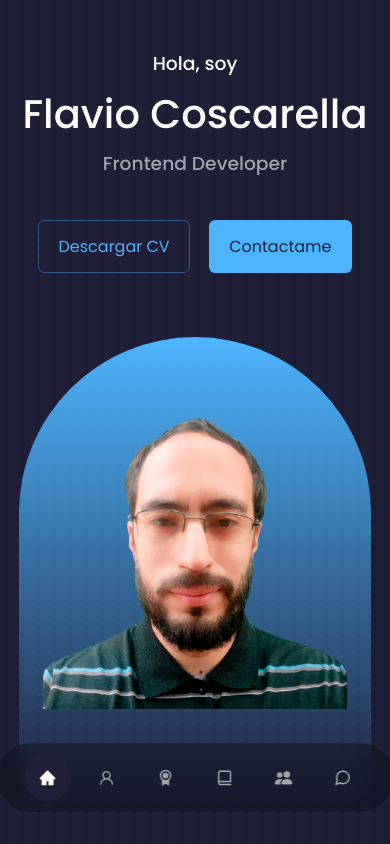
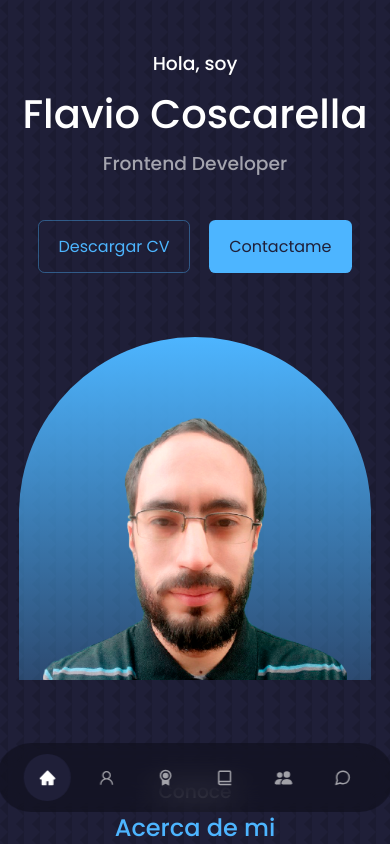
Before and after one commit to Flaviodc7/portfolio-flaviodc, a React (Create React App) app: page / in a window 390 px wide. Shown: the top 844 px of the page. Built offline with nearby package versions, Linux system fonts and the light colour scheme.

Commit message:
Modificando Header

```diff
--- a/src/components/header/header.css
+++ b/src/components/header/header.css
@@ -1,5 +1,5 @@
 header {
-  height: 116vh;
+  height: 680px;
   padding-top: 3rem;
   overflow: hidden;
 }
@@ -62,14 +62,14 @@ header {
 /* MEDIA QUERIES (DISPOSITIVOS MEDIANOS) */
 @media screen and (max-width: 1024px) {
   header {
-    height: 116vh;
+    height: 680px;
   }
 }
 
 /* MEDIA QUERIES (DISPOSITIVOS PEQUEÑOS) */
 @media screen and (max-width: 600px) {
   header {
-    height: 116vh;
+    height: 680px;
   }
   .header__socials,
   .scroll__down {
```
